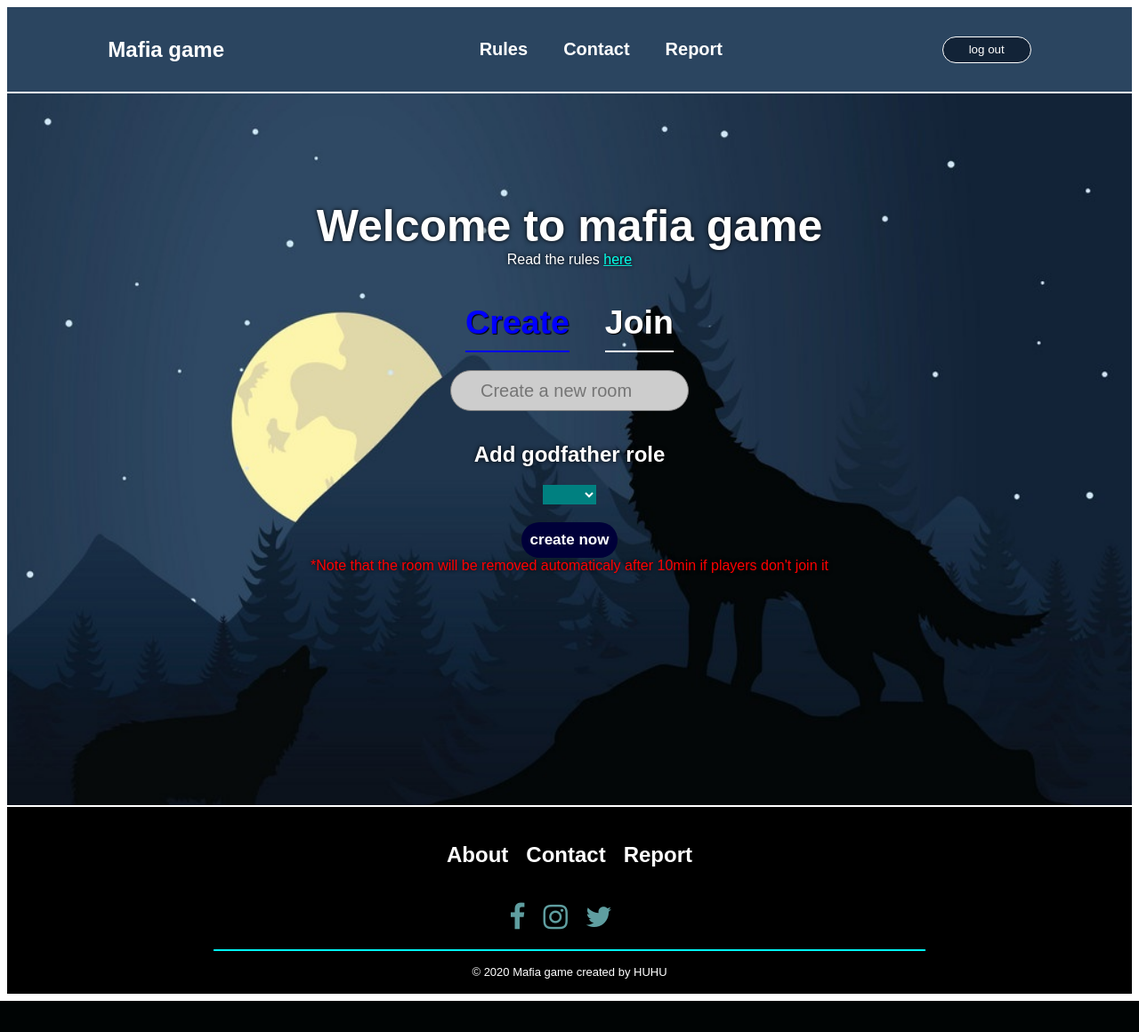
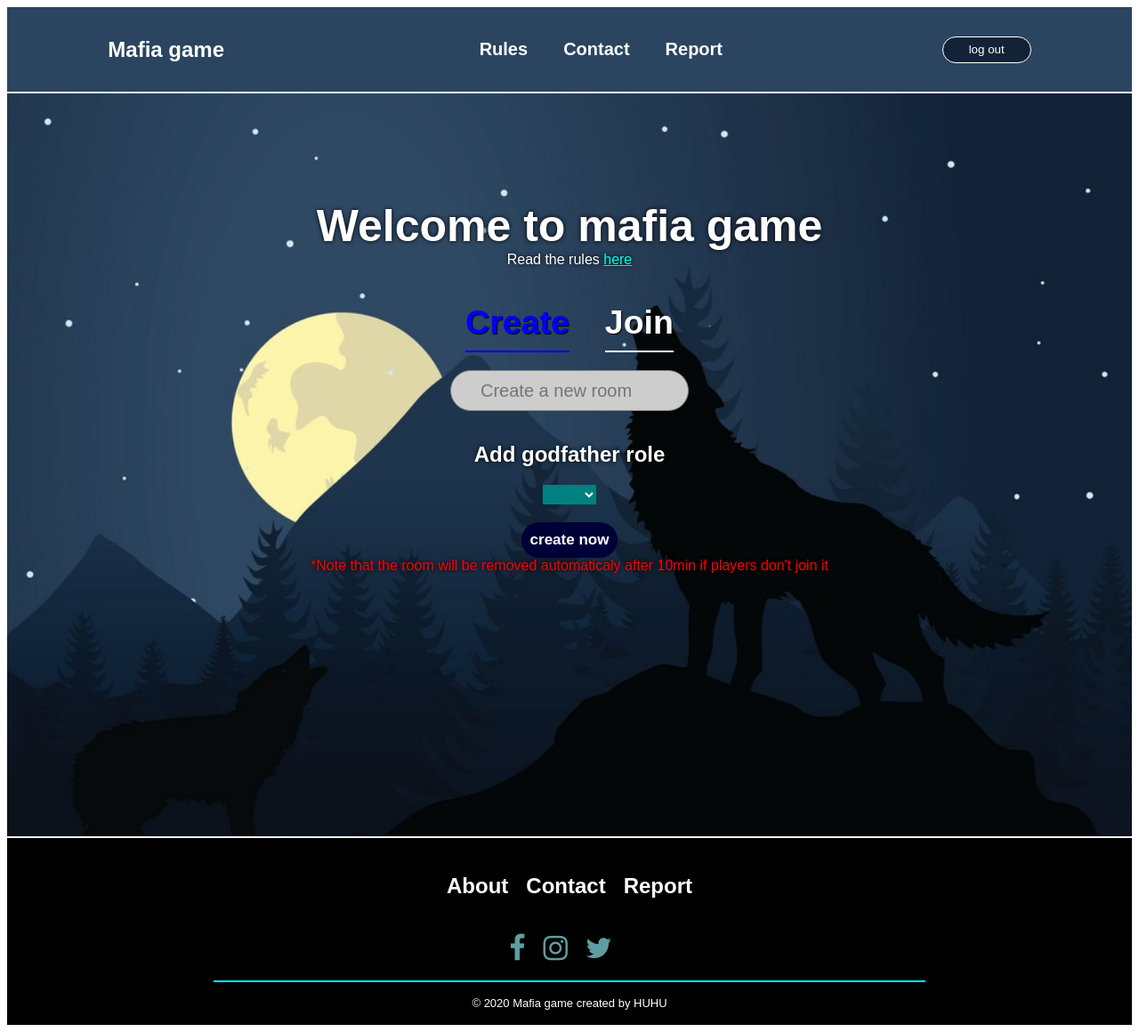
Before and after one commit to abderrahimm200/mafia-game, a Flask app: page /join in a window 1280 px wide. Shown: the whole page at 89% size. Before the commit the page ends 1125 px from the top, so only its background shows below. Run offline with Flask 2, Linux system fonts and the light colour scheme; the visitor is signed in with stand-in values (Sample User, id 1); some libraries are stand-ins or nearby versions.

Commit message:
Update mafia.css

```diff
--- a/static/css/mafia.css
+++ b/static/css/mafia.css
@@ -60,7 +60,7 @@
 background: url("mafia.jpg") no-repeat;
 background-size: cover;
 background-attachment:fixed;
-height: 800px;
+height: 835px;
 color: white;
 margin: 0;
 }
```
